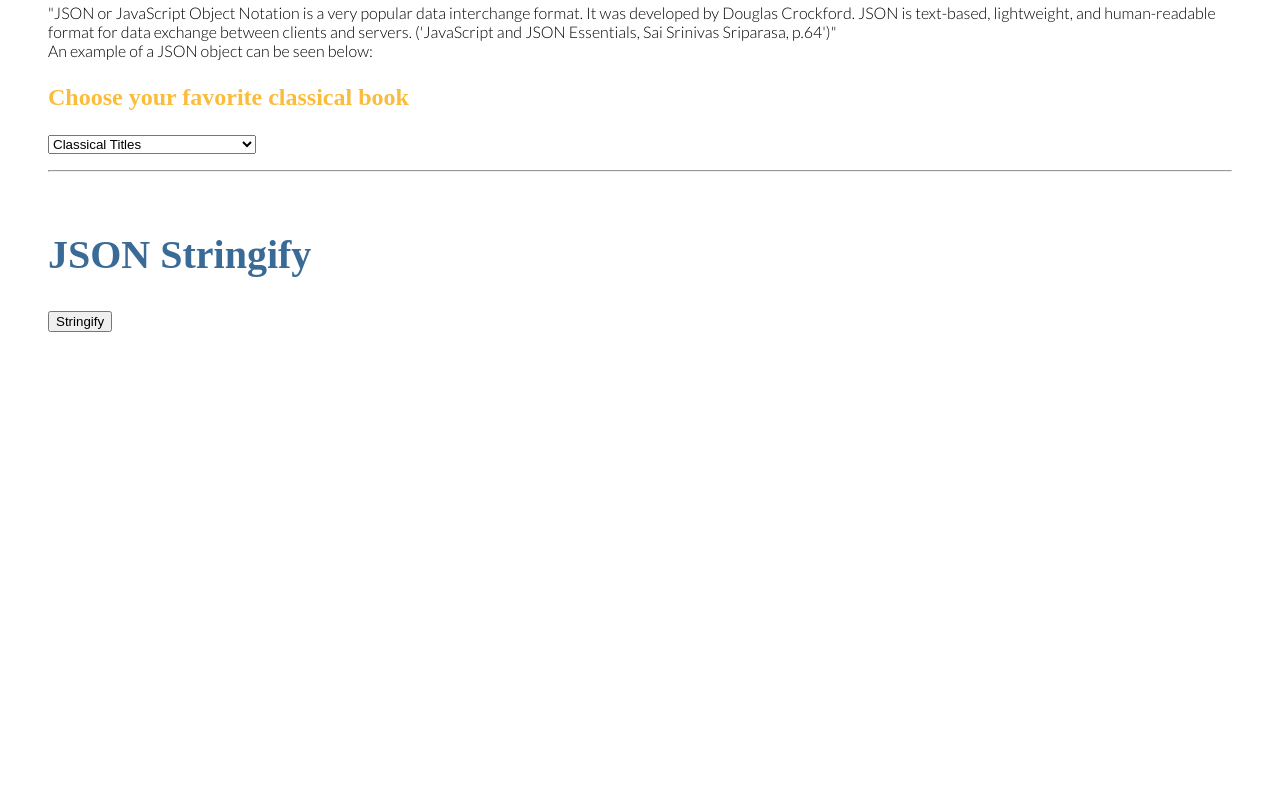
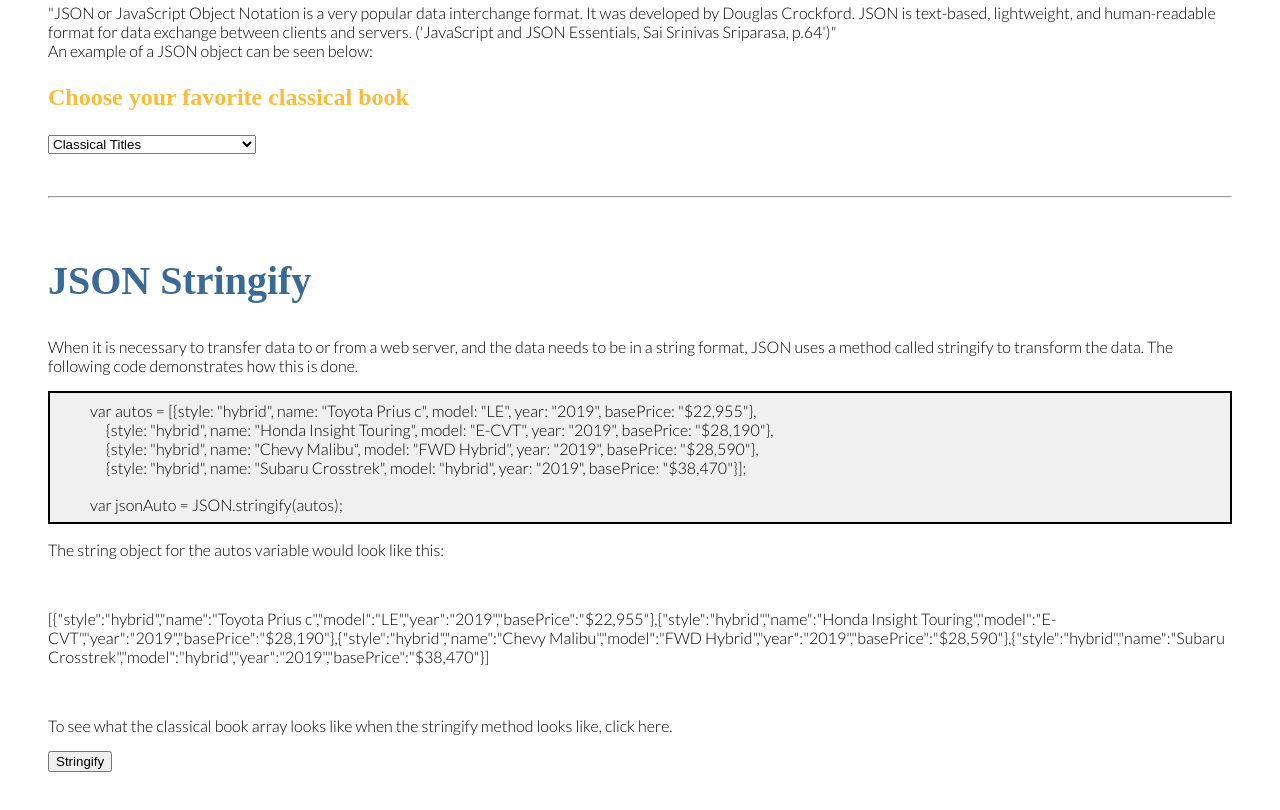
Before and after one commit to chapman-darlene/CIT261, a plain HTML site: page json.html in a window 1280 px wide. Shown: the part 364-1174 px from the top of the page. Before the commit the page ends 800 px from the top, so only its background shows below. Drawn offline with Linux system fonts and the light colour scheme.

Commit message:
01302019_1
Signed-off-by: chapman-darlene <31857968+chapman-darlene@users.noreply.github.com>

```diff
--- a/js/script.js
+++ b/js/script.js
@@ -190,14 +190,14 @@ var books = [
   Rating: "4 stars"},
 
   {ISBN: "9781853260391",
-  Title:"A Tale of Two Cities",
-  Author:"Charles Dickens",
-  Description:"'Liberty, equality, fraternity, or death; -- the last much the easiest to bestow, O Guilotine!' After eighteen years as a political prisoner in the Bastille, the ageing Doctor Manette is finally released and reunited with this daughter in England. From the tranquil roads of London, they are drawn against their will to the vengeful, bloodstained streets of Paris.",
+  Title: "A Tale of Two Cities",
+  Author: "Charles Dickens",
+  Description: "'Liberty, equality, fraternity, or death; -- the last much the easiest to bestow, O Guilotine!' After eighteen years as a political prisoner in the Bastille, the ageing Doctor Manette is finally released and reunited with this daughter in England. From the tranquil roads of London, they are drawn against their will to the vengeful, bloodstained streets of Paris.",
   Published: "1859",
   Rating: "4 stars"},
 
   {ISBN: "9781853260193",
-  Title:"Vanity Fair",
+  Title: "Vanity Fair",
   Author:"William Makepeace Thackeray",
   Description:"A novel that chronicles the lives of two women who could not be more different: Becky Sharp, an orphan whose only resources are her vast ambitions, her native wit, and her loose morals; and her schoolmate, Amelia Sedley, a typically naive Victorian heroine, the pampered daughter of a wealthy family",
   Published: "1859",
@@ -215,12 +215,22 @@ function selection(){
         if("ISBN" == String(property)){
           document.getElementById("json_parse").innerHTML += "<hr>";
         }
-        document.getElementById("json_parse").innerHTML += property + ": " + object[property] + "<br>";
+        document.getElementById("json_parse").style.color = "blue";
+        document.getElementById("json_parse").innerHTML += property + ":  " + object[property] + "<br>";
       }
     }
   }
 }
 
+var autos = [
+  {style: "hybrid", name: "Toyota Prius c", model: "LE", year: "2019", basePrice: "$22,955"},
+  {style: "hybrid", name: "Honda Insight Touring", model: "E-CVT", year: "2019", basePrice: "$28,190"},
+  {style: "hybrid", name: "Chevy Malibu", model: "FWD Hybrid", year: "2019", basePrice: "$28,590"},
+  {style: "hybrid", name: "Subaru Crosstrek", model: "hybrid", year: "2019", basePrice: "$38,470"}
+];
+
+document.getElementById("autos").innerHTML = JSON.stringify(autos);
+
 function json_stringify(){
   document.getElementById("json_stringify").innerHTML = JSON.stringify(books);
 }
--- a/json.html
+++ b/json.html
@@ -35,7 +35,7 @@ editor: DChapman
     <p>"JSON or JavaScript Object Notation is a very popular data interchange format. It was developed by Douglas Crockford. JSON is  text-based, lightweight, and human-readable format for data exchange between clients and servers. ('JavaScript and JSON Essentials, Sai Srinivas Sriparasa, p.64')"<br>
     An example of a JSON object can be seen below:</p>
     <h3>Choose your favorite classical book</h3>
-    <select id="bookSelection" onchange="selection()">
+    <select id="bookSelection" class="bookSelection" onchange="selection()">
         <option value="Classical Titles" selected>Classical Titles</option>
         <option value="9781420922530">Hamlet</option>
         <option value="9780199535569">Pride and Prejudice</option>
@@ -43,13 +43,27 @@ editor: DChapman
         <option value="9781853260391">A Tale of Two Cities</option>
         <option value="9781853260193">Vanity Fair</option>
     </select>
-    <p id="json_parse"></p>
+    <p id="json_parse" class="json_parse"></p>
+    <br>
     <hr>
 
 
     <br>
     <h2>JSON Stringify</h2>
-    <p></p>
+    <p>When it is necessary to transfer data to or from a web server, and the data needs to be in a string format, JSON uses a method called stringify to transform the data. The following code demonstrates how this is done.</p>
+    <ul class="codeExample">
+        <li>var autos = [{style: "hybrid", name: "Toyota Prius c", model: "LE", year: "2019", basePrice: "$22,955"},</li>
+        <li class="indentOne"> {style: "hybrid", name: "Honda Insight Touring", model: "E-CVT", year: "2019", basePrice: "$28,190"},</li>
+        <li class="indentOne"> {style: "hybrid", name: "Chevy Malibu", model: "FWD Hybrid", year: "2019", basePrice: "$28,590"},</li>
+        <li class="indentOne"> {style: "hybrid", name: "Subaru Crosstrek", model: "hybrid", year: "2019", basePrice: "$38,470"}];</li>
+        <br>
+        <li>var jsonAuto = JSON.stringify(autos);</li>
+    </ul>
+    <p>The string object for the autos variable would look like this:</p><br>
+    <p id="autos"></p>
+
+    <br>
+    <p>To see what the classical book array looks like when the stringify method looks like, click here. </p>
     <button onclick="json_stringify()">Stringify</button>
     <p id="json_stringify"></p>
 
```
